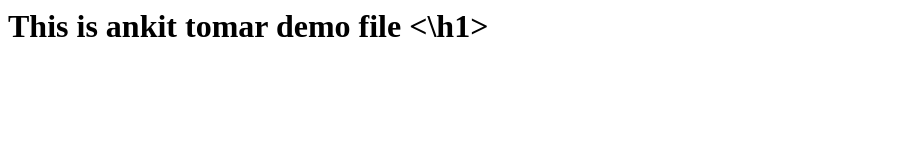
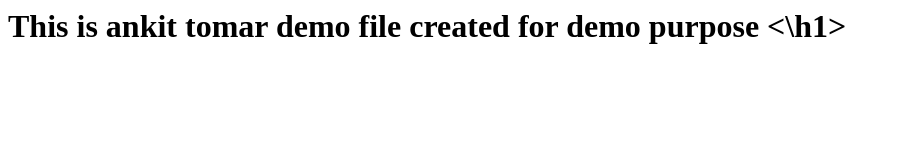
Before and after one commit to ankittomar0207/Demojenkins, a plain HTML site: page index.html in a window 1280 px wide. Shown: the whole page, without its empty margins (0-900 px from the left). Drawn offline with Linux system fonts and the light colour scheme.

Commit message:
Update index.html

```diff
--- a/index.html
+++ b/index.html
@@ -1,5 +1,5 @@
 <html>
   <body>
-    <h1>This is ankit tomar demo file <\h1>
+    <h1>This is ankit tomar demo file created for demo purpose <\h1>
   </body>
  </html>
```
